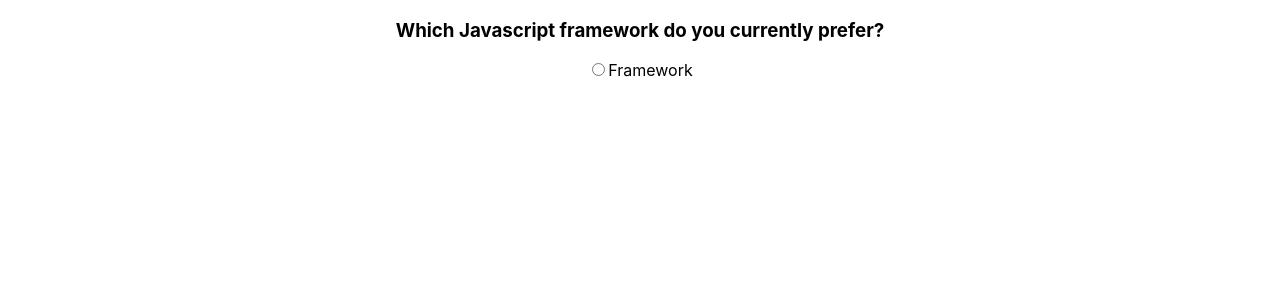
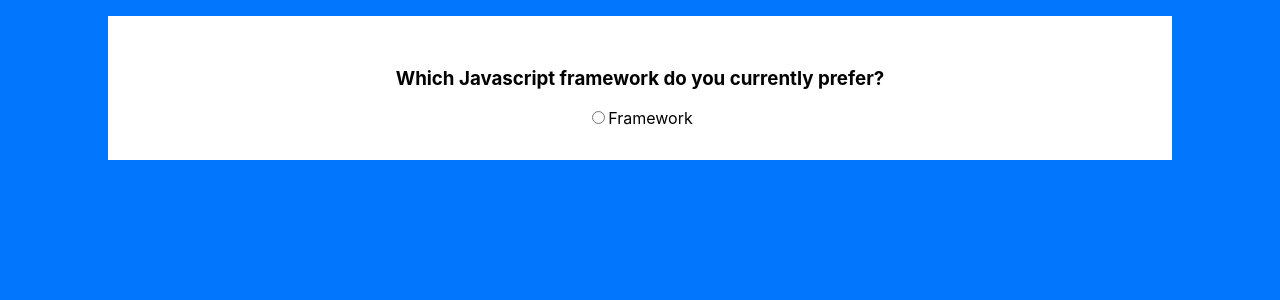
Before and after one commit to jaceksupernak/polling-app, a React (Create React App) app: page / in a window 1280 px wide. Shown: the top 300 px of the page. Built offline with nearby package versions, Linux system fonts and the light colour scheme.

Commit message:
Adding initial styling to App

```diff
--- a/src/components/App.css
+++ b/src/components/App.css
@@ -1,5 +1,12 @@
+body {
+  background: #0276fd;
+}
 .App {
+  max-width: 1000px;
+  margin: 1rem auto 0 auto;
+  padding: 2rem;
   text-align: center;
+  background: #fff;
 }
 
 .App-logo {
@@ -13,21 +20,6 @@
   }
 }
 
-.App-header {
-  background-color: #282c34;
-  min-height: 100vh;
-  display: flex;
-  flex-direction: column;
-  align-items: center;
-  justify-content: center;
-  font-size: calc(10px + 2vmin);
-  color: white;
-}
-
-.App-link {
-  color: #61dafb;
-}
-
 @keyframes App-logo-spin {
   from {
     transform: rotate(0deg);
```
